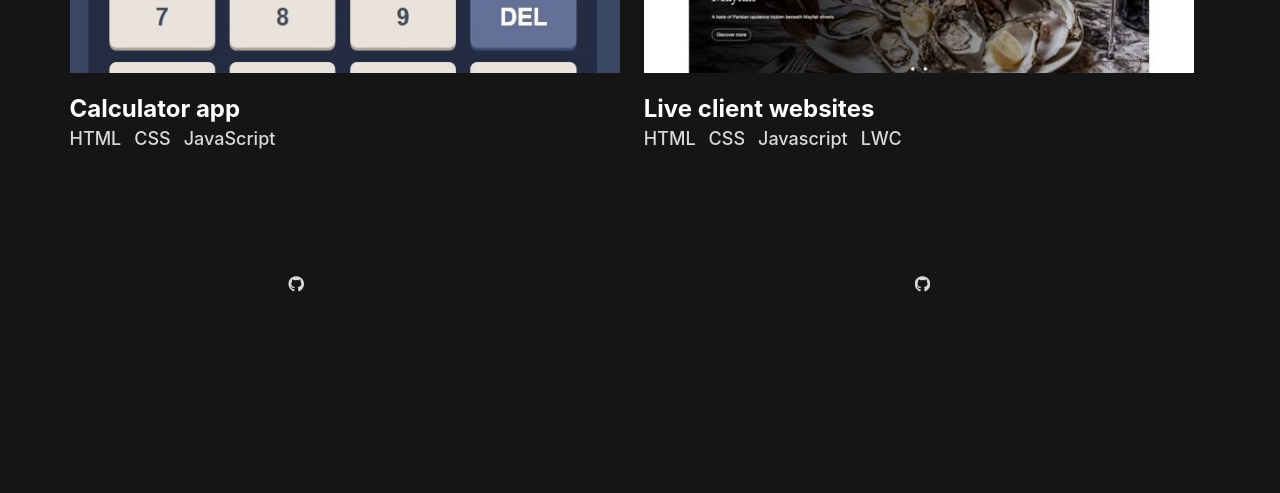
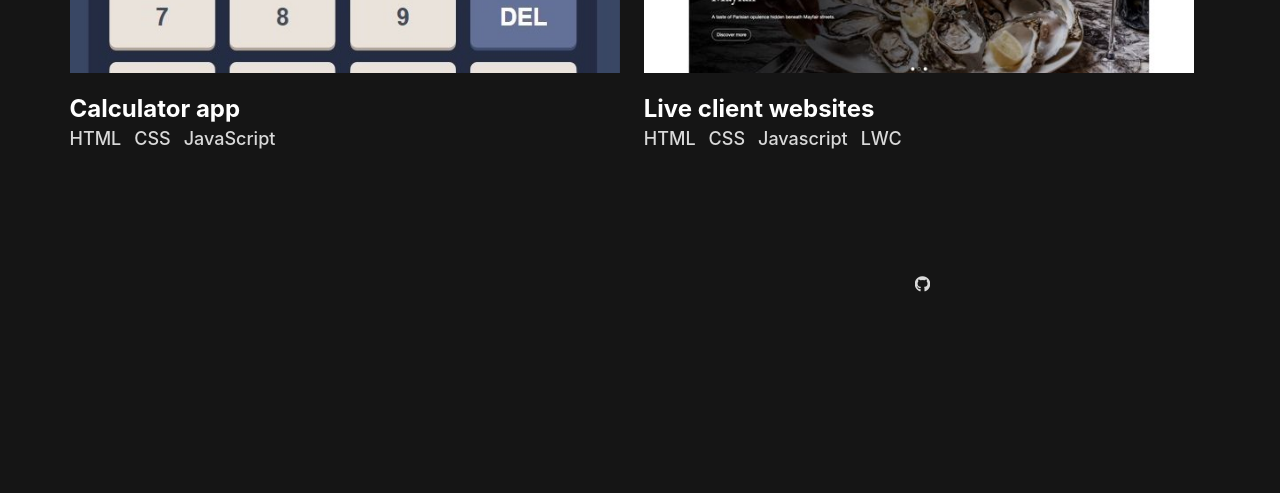
Before and after one commit to maisieo/-maisie-codes, a React (Create React App) app: page / in a window 1280 px wide. Shown: the part 1720-2213 px from the top of the page. Built offline with nearby package versions, Linux system fonts and the light colour scheme.

Commit message:
github icon conditional rendering

```diff
--- a/src/components/Home/ProjectSection/ProjectSection.js
+++ b/src/components/Home/ProjectSection/ProjectSection.js
@@ -1,4 +1,5 @@
 import React from "react";
+import { Link } from "react-router-dom";
 import "./ProjectSection.scss";
 
 let projects = [
@@ -6,33 +7,33 @@ let projects = [
     id: 1,
     title: "Calculator app",
     skills: ["HTML", "CSS", "JavaScript"],
-    imageUrl:
-      '/assets/imgs/Calculator.jpg',
-    githubUrl: "https://google.com",
+    imageUrl: '/assets/imgs/Calculator.jpg',
+    githubUrl: null,
+    liveUrl: null,
   },
   {
     id: 2,
     title: "Live client websites",
     skills: ["HTML", "CSS", "Javascript", "LWC"],
-    imageUrl:
-      "assets/imgs/Q-restaurant-page.JPG",
-    githubUrl: "https://google.com",
+    imageUrl: "assets/imgs/Q-restaurant-page.JPG",
+    githubUrl: "/live-client-website",
+    liveUrl: "/live-client-website",
   },
   {
     id: 3,
     title: "Client website 2",
     skills: ["HTML", "CSS", 'Javascript'],
-    imageUrl:
-      "assets/imgs/CB.jpg",
+    imageUrl: "assets/imgs/CB.jpg",
     githubUrl: "https://www.closebrothers.com/",
+    liveUrl: "https://www.closebrothers.com/",
   },
   {
     id: 4,
     title: "Email Builds",
     skills: ["React", "Node.js"],
-    imageUrl:
-      "https://s3-alpha-sig.figma.com/img/ec87/6c36/0e50169307231e9f96a3eefbc3920fb5?Expires=1709510400&Key-Pair-Id=APKAQ4GOSFWCVNEHN3O4&Signature=IhayQBk1vAgvTMx1Zfrdx3j~RJ9bi63ePWIypcO2JssNxGNUe0rKFxnrZ0EIzAlH4xb4CgtdPKWpQ-KoFhZMs1K6Dn~tdje~Pks~Kr~iUj67eAy7Xkg1ZX-6ifjFg8LQefpqX9tEa-nBqzO7hR9ClLEirSIgkoDNti5jwYWHPhsc8bNktctRwVRXCNdNwSD~tyvtcQL6dXnUZ~u4zuPC7S~XAs00ZM-8quOsdUwt2mkt2sVVImNaz4IxH-~OdcNIdldwM~jpASAiVSrm8dsL0RB0sr~iDrqzrpYsXXYv2hh5dHsasXx7vpLOXX6OAZ-dbTg2r7IIfGtUNJoSaTa4Ag__",
-    githubUrl: "https://google.com",
+    imageUrl: "https://s3-alpha-sig.figma.com/img/ec87/6c36/0e50169307231e9f96a3eefbc3920fb5?Expires=1709510400&Key-Pair-Id=APKAQ4GOSFWCVNEHN3O4&Signature=IhayQBk1vAgvTMx1Zfrdx3j~RJ9bi63ePWIypcO2JssNxGNUe0rKFxnrZ0EIzAlH4xb4CgtdPKWpQ-KoFhZMs1K6Dn~tdje~Pks~Kr~iUj67eAy7Xkg1ZX-6ifjFg8LQefpqX9tEa-nBqzO7hR9ClLEirSIgkoDNti5jwYWHPhsc8bNktctRwVRXCNdNwSD~tyvtcQL6dXnUZ~u4zuPC7S~XAs00ZM-8quOsdUwt2mkt2sVVImNaz4IxH-~OdcNIdldwM~jpASAiVSrm8dsL0RB0sr~iDrqzrpYsXXYv2hh5dHsasXx7vpLOXX6OAZ-dbTg2r7IIfGtUNJoSaTa4Ag__",
+    githubUrl: null, // No GitHub URL provided for Email Builds
+    liveUrl: null,
   },
 ];
 
@@ -49,14 +50,13 @@ function ProjectSection() {
       <section className="projects-container">
         {projects.map((project) => (
           <div key={project.id} className="project">
-            <a href={project.githubUrl} onClick={() => console.log("Project clicked!")}>
+            <Link to={project.liveUrl || "#"} onClick={() => console.log("Project clicked!")}>
               <img
                 src={project.imageUrl || "path/to/default/image.jpg"}
                 alt={project.title}
                 className="project-image"
               />
-
-            </a>
+            </Link>
             <h3>{project.title}</h3>
             <div className="skill-container">
               {project.skills.map((skill, index) => (
@@ -64,6 +64,7 @@ function ProjectSection() {
                   <p>{skill}</p>
                 </div>
               ))}
+              {project.githubUrl && (
                 <a
                   href={project.githubUrl}
                   className="github-link"
@@ -72,8 +73,8 @@ function ProjectSection() {
                 >
                   <i className="fab fa-github"></i>
                 </a>
+              )}
             </div>
-
           </div>
         ))}
       </section>
```
Lines whose indentation alone changed are shown as unchanged.
